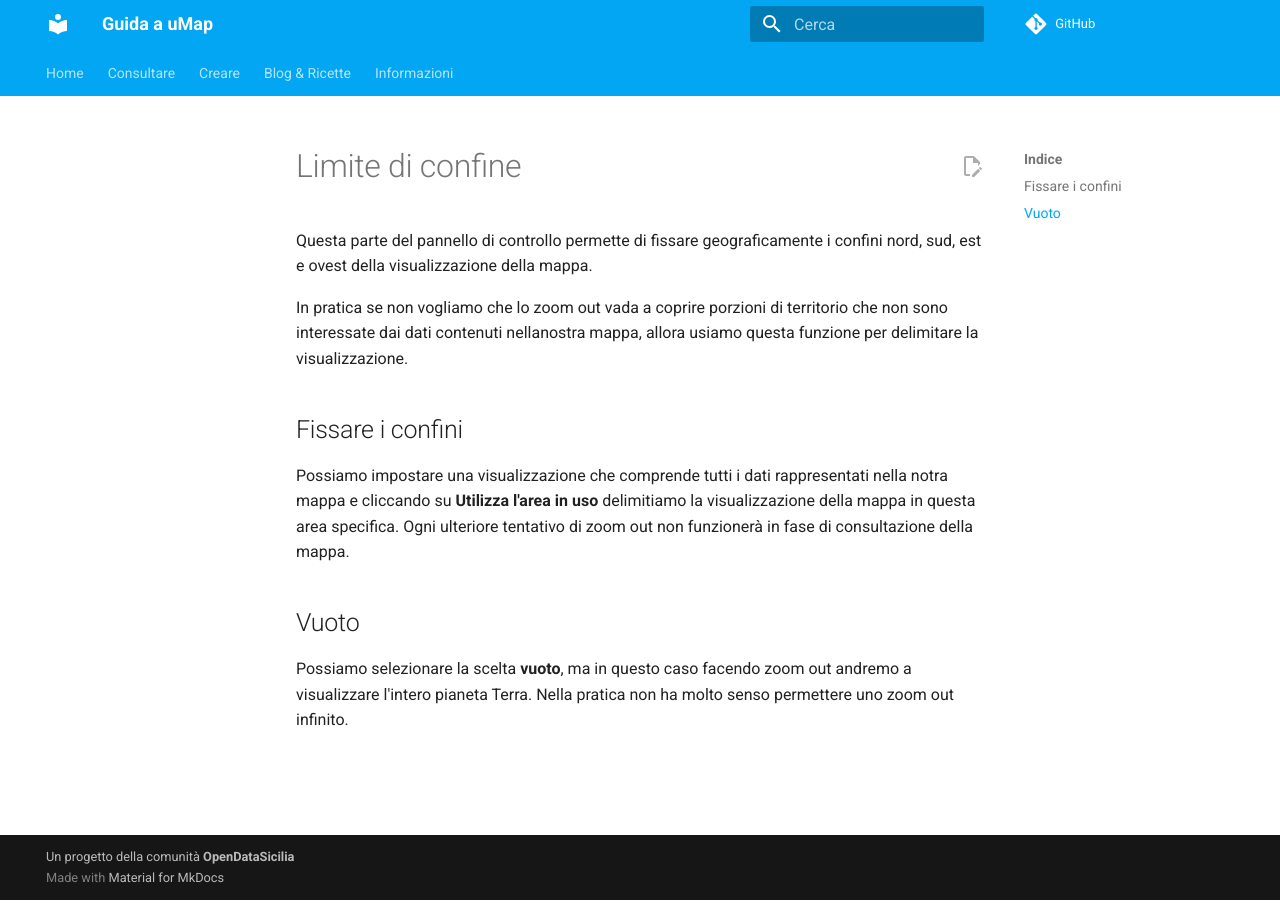
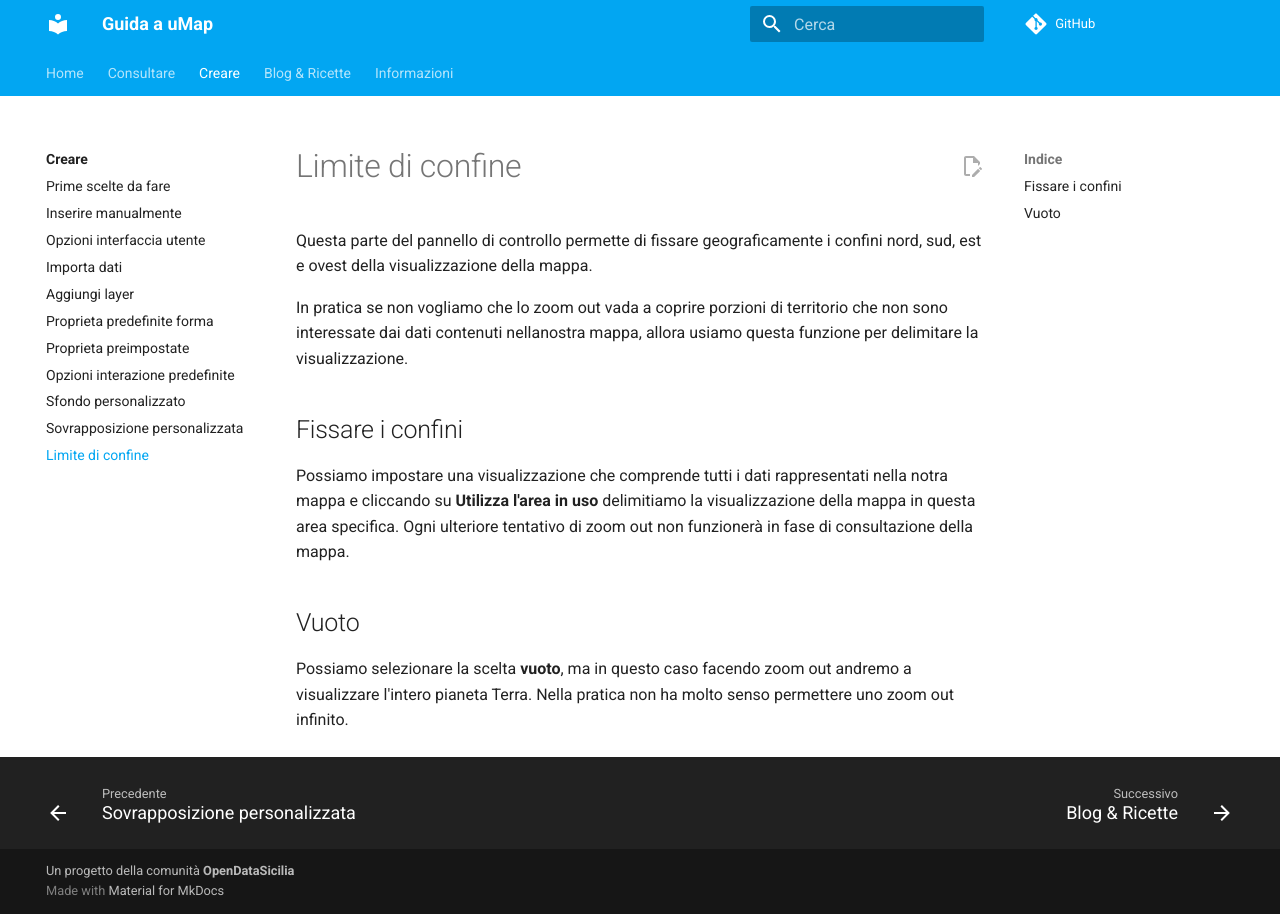
Before and after one commit to opendatasicilia/guida-umap, an MkDocs documentation site: the page built from docs/creare/limite-confine.md, in a window 1280 px wide. Built offline with MkDocs 1.6.1 and Material for MkDocs 9.7.7, drawn with Linux system fonts in a browser that asks for light colours; comment, search, counter and statistics services are not loaded.

Commit message:
Update mkdocs.yml

```diff
--- a/mkdocs.yml
+++ b/mkdocs.yml
@@ -52,6 +52,7 @@ nav:
     - Opzioni interazione predefinite: creare/opzioni-interazione-predefinite.md
     - Sfondo personalizzato: creare/sfondo-personalizzato.md
     - Sovrapposizione personalizzata: creare/sovrapposizione-personalizzata.md
+    - Limite di confine: creare/limite-confine.md
   - Blog: blog/index.md
   - Informazioni:
     - Informazioni: informazioni/index.md
```
